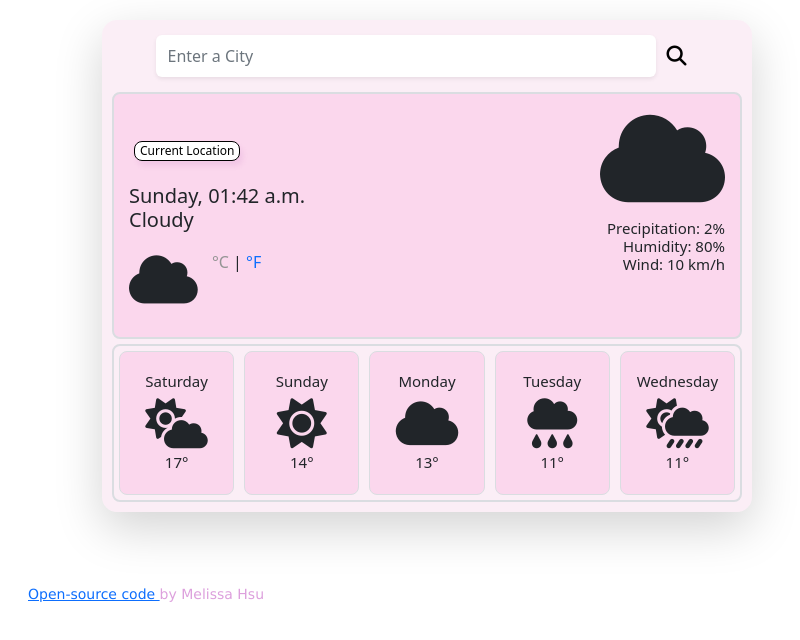
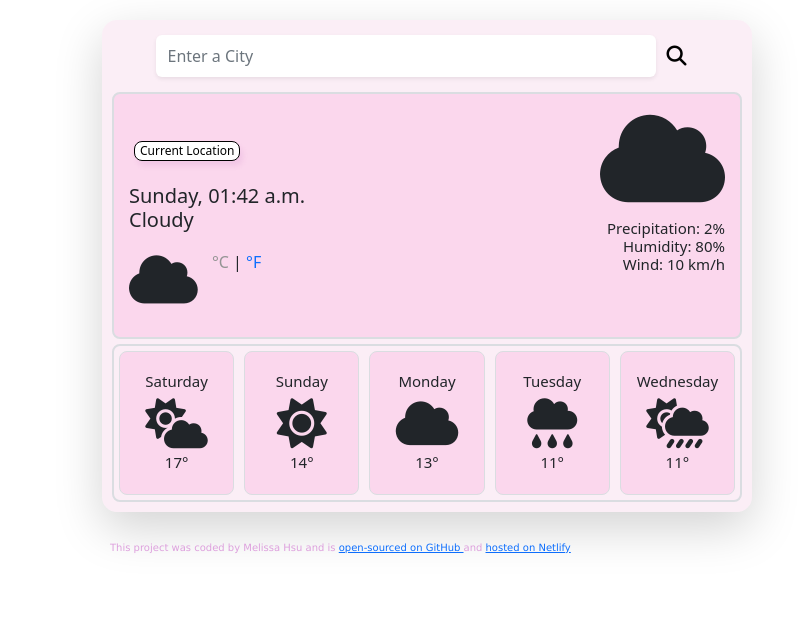
Before and after one commit to hsumels/Project, a website built with Parcel: page index.html in a window 1280 px wide. Shown: the whole page, without its empty margins (0-800 px from the left). Built offline with nearby package versions, Linux system fonts and the light colour scheme; no server answers.

Commit message:
Added link netlify and changed CSS P
changed sized, text align and display

```diff
--- a/index.html
+++ b/index.html
@@ -108,16 +108,20 @@
         </div>
       </div>
     </div>
+    <p>
+      This project was coded by Melissa Hsu and is
+      <a href="https://github.com/hsumels/Project" target="_blank">
+        open-sourced on GitHub
+      </a>
+      and
+      <a href="https://steady-quokka-fa16c4.netlify.app/0" target="_blank">
+        hosted on Netlify
+      </a>
+    </p>
     <!-- Close Weather App-->
   </div>
   <script src="src/index.js"></script>
   <br />
-  <p>
-    <a href="https://www.instagram.com/hsumels/?hl=fr" target="_blank">
-      Open-source code
-    </a>
-    by Melissa Hsu
-  </p>
 </body>
 
 </html>
--- a/src/index.js
+++ b/src/index.js
@@ -7,7 +7,7 @@ function formatDateToday(date) {
     "Wednesday",
     "Thursday",
     "Friday",
-    "Saturday"
+    "Saturday",
   ];
 
   let day = days[date.getDay()];
--- a/src/styles.css
+++ b/src/styles.css
@@ -12,9 +12,10 @@ h3 {
 p {
   font-family: Verdana, Geneva, Tahoma, sans-serif;
   margin: 28px;
-  font-size: 14px;
+  font-size: 10px;
   color: plum;
   font-weight: lighter;
+  text-align: auto;
 }
 .city-name {
   font-size: 50px;
```
